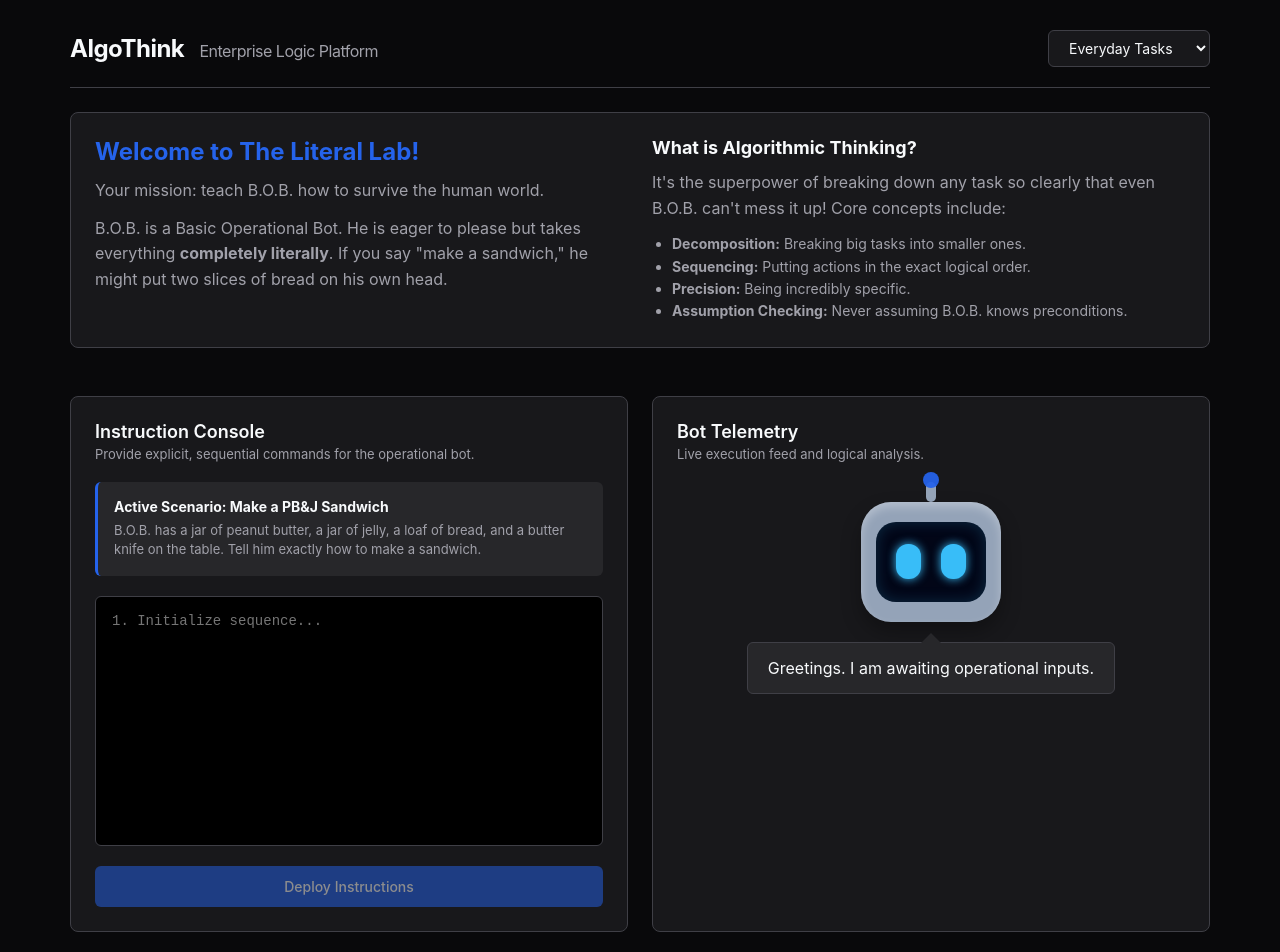
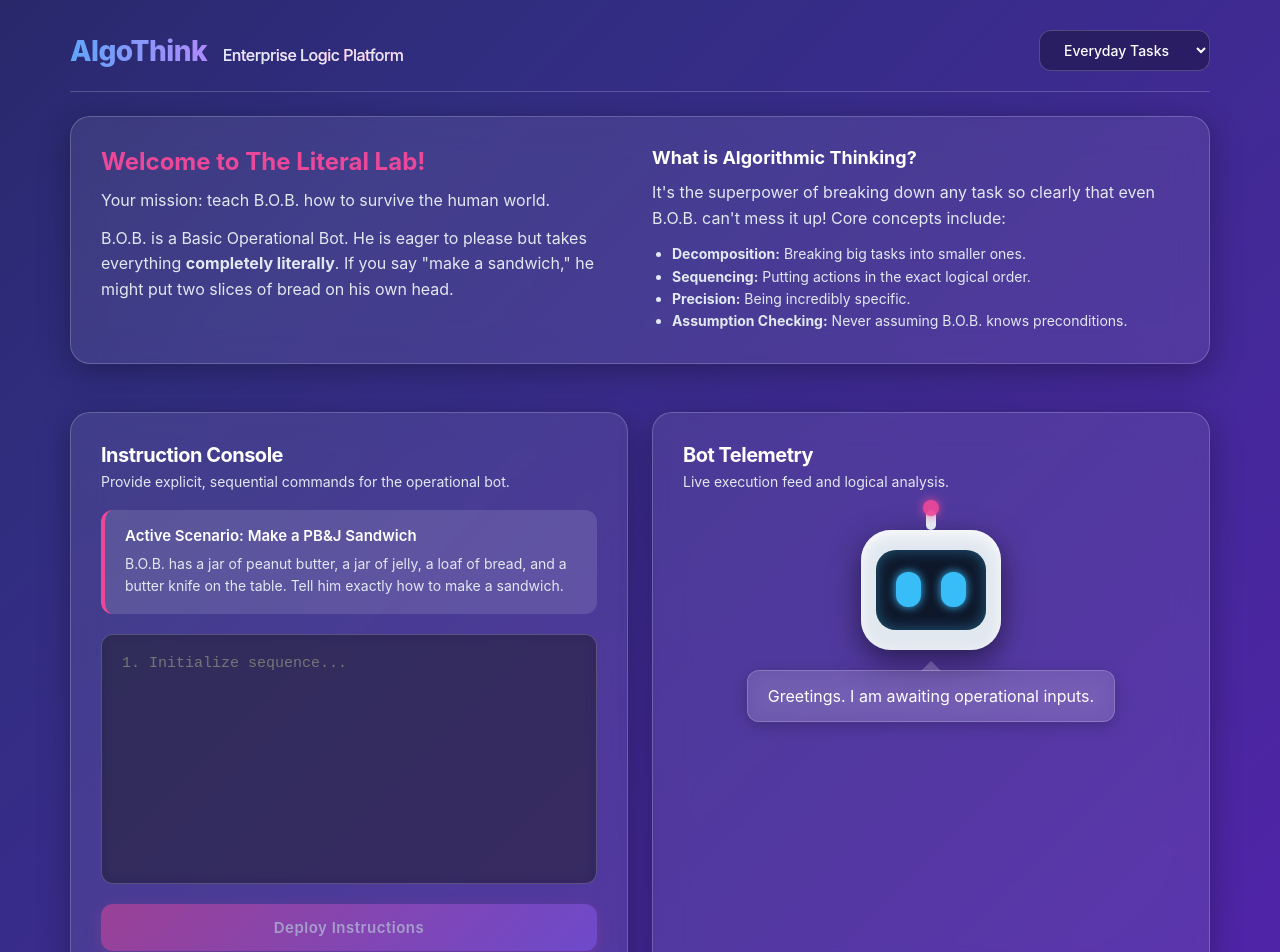
Before and after one commit to SPP-2005/AlgoThink1, a Next.js app: page / in a window 1280 px wide. Shown: the top 952 px of the page. Built offline with nearby package versions, Linux system fonts and the light colour scheme.

Commit message:
style: update UI with vibrant gradients and glassmorphism

```diff
--- a/app/globals.css
+++ b/app/globals.css
@@ -1,42 +1,50 @@
 :root {
-    --primary: #2563eb;
-    --primary-hover: #1d4ed8;
-    --background: #09090b;
-    --surface: #18181b;
-    --surface-light: #27272a;
-    --border: #3f3f46;
-    --text-main: #f8fafc;
-    --text-muted: #a1a1aa;
+    --primary: #ec4899;
+    --primary-hover: #db2777;
+    --background: #1e1b4b;
+    --surface: rgba(255, 255, 255, 0.08);
+    --surface-light: rgba(255, 255, 255, 0.12);
+    --border: rgba(255, 255, 255, 0.2);
+    --text-main: #ffffff;
+    --text-muted: #e2e8f0;
     --success: #10b981;
     --error: #ef4444;
     --warning: #f59e0b;
     --info: #3b82f6;
 
     /* BOB Colors preserved */
-    --bob-body: #94a3b8;
-    --bob-screen: #020617;
+    --bob-body: #e2e8f0;
+    --bob-screen: #0f172a;
     --bob-eye: #38bdf8;
     --bob-eye-error: #ef4444;
     --bob-eye-success: #10b981;
 
-    --radius-lg: 8px;
-    --radius-md: 6px;
-    --radius-sm: 4px;
+    --radius-lg: 20px;
+    --radius-md: 12px;
+    --radius-sm: 8px;
 }
 
 * {
     box-sizing: border-box;
     margin: 0;
     padding: 0;
-    font-family: -apple-system, BlinkMacSystemFont, "Segoe UI", Roboto, Helvetica, Arial, sans-serif;
+    font-family: 'Inter', -apple-system, BlinkMacSystemFont, "Segoe UI", Roboto, Helvetica, Arial, sans-serif;
 }
 
 body {
-    background-color: var(--background);
+    background: linear-gradient(135deg, #0f172a, #312e81, #5b21b6);
+    background-size: 200% 200%;
+    animation: gradientBG 15s ease infinite;
     color: var(--text-main);
     display: flex;
     justify-content: center;
     min-height: 100vh;
+}
+
+@keyframes gradientBG {
+    0% { background-position: 0% 50%; }
+    50% { background-position: 100% 50%; }
+    100% { background-position: 0% 50%; }
 }
 
 /* BOB Character Styles (preserved) */
@@ -57,7 +65,7 @@ body {
     display: flex;
     justify-content: center;
     align-items: center;
-    box-shadow: 0 10px 20px rgba(0,0,0,0.3), inset 0 5px 10px rgba(255,255,255,0.3);
+    box-shadow: 0 10px 30px rgba(0,0,0,0.5), inset 0 5px 15px rgba(255,255,255,0.8);
     transition: all 0.5s cubic-bezier(0.68, -0.55, 0.265, 1.55);
 }
 
@@ -77,9 +85,10 @@ body {
     top: -30px;
     width: 16px;
     height: 16px;
-    background: var(--primary);
+    background: #ec4899;
     border-radius: 50%;
     animation: blink 2s infinite;
+    box-shadow: 0 0 10px #ec4899;
 }
 
 .bob-face {
@@ -91,7 +100,7 @@ body {
     justify-content: space-evenly;
     align-items: center;
     position: relative;
-    box-shadow: inset 0 0 15px rgba(56, 189, 248, 0.2);
+    box-shadow: inset 0 0 15px rgba(56, 189, 248, 0.4);
 }
 
 .eye {
@@ -145,12 +154,15 @@ body {
 
 .bob-dialogue-box {
     background: var(--surface-light);
+    backdrop-filter: blur(10px);
+    -webkit-backdrop-filter: blur(10px);
     padding: 15px 20px;
     border-radius: var(--radius-md);
     position: relative;
     max-width: 90%;
     text-align: center;
     border: 1px solid var(--border);
+    box-shadow: 0 4px 15px rgba(0,0,0,0.2);
 }
 .bob-dialogue-box::before {
     content: '';
@@ -160,7 +172,7 @@ body {
     transform: translateX(-50%);
     border-width: 0 10px 10px 10px;
     border-style: solid;
-    border-color: transparent transparent var(--surface-light) transparent;
+    border-color: transparent transparent var(--border) transparent;
 }
 
 @keyframes blink { 0%, 100% { opacity: 1; } 50% { opacity: 0.5; } }
@@ -187,27 +199,39 @@ header {
 }
 
 .logo-text {
-    font-size: 24px;
-    font-weight: 700;
+    font-size: 28px;
+    font-weight: 800;
     letter-spacing: -0.5px;
+    background: linear-gradient(to right, #60a5fa, #c084fc, #ec4899);
+    -webkit-background-clip: text;
+    -webkit-text-fill-color: transparent;
 }
 .logo-text span {
     color: var(--text-muted);
-    font-weight: 400;
+    font-weight: 500;
     font-size: 16px;
     margin-left: 10px;
+    -webkit-text-fill-color: var(--text-muted);
 }
 
 .select-dropdown {
-    background: var(--surface);
+    background: rgba(0, 0, 0, 0.3);
     color: var(--text-main);
     border: 1px solid var(--border);
-    padding: 8px 16px;
+    padding: 10px 20px;
     border-radius: var(--radius-md);
     font-size: 14px;
+    font-weight: 500;
     outline: none;
+    backdrop-filter: blur(10px);
+    -webkit-backdrop-filter: blur(10px);
+    cursor: pointer;
+    transition: all 0.3s ease;
 }
-.select-dropdown:focus { border-color: var(--primary); }
+.select-dropdown:focus, .select-dropdown:hover {
+    border-color: #c084fc;
+    box-shadow: 0 0 10px rgba(192, 132, 252, 0.3);
+}
 
 .grid-layout {
     display: grid;
@@ -217,61 +241,84 @@ header {
 
 .panel {
     background: var(--surface);
+    backdrop-filter: blur(16px);
+    -webkit-backdrop-filter: blur(16px);
     border: 1px solid var(--border);
     border-radius: var(--radius-lg);
-    padding: 24px;
+    padding: 30px;
     display: flex;
     flex-direction: column;
     gap: 20px;
+    box-shadow: 0 8px 32px 0 rgba(0, 0, 0, 0.3);
 }
 
 .panel-title {
-    font-size: 18px;
-    font-weight: 600;
-    margin-bottom: 4px;
+    font-size: 20px;
+    font-weight: 700;
+    margin-bottom: 6px;
+    letter-spacing: -0.5px;
 }
 .panel-subtitle {
-    font-size: 13px;
+    font-size: 14px;
     color: var(--text-muted);
 }
 
 .challenge-card {
     background: var(--surface-light);
-    border-left: 3px solid var(--primary);
-    padding: 16px;
+    border-left: 4px solid var(--primary);
+    padding: 16px 20px;
     border-radius: var(--radius-md);
 }
-.challenge-card h3 { font-size: 14px; margin-bottom: 6px; }
-.challenge-card p { font-size: 13px; color: var(--text-muted); line-height: 1.5; }
+.challenge-card h3 { font-size: 15px; margin-bottom: 8px; font-weight: 600; }
+.challenge-card p { font-size: 14px; color: var(--text-muted); line-height: 1.6; }
 
 textarea {
     width: 100%;
     flex: 1;
     min-height: 250px;
-    background: #000;
+    background: rgba(0, 0, 0, 0.4);
+    backdrop-filter: blur(8px);
+    -webkit-backdrop-filter: blur(8px);
     border: 1px solid var(--border);
     border-radius: var(--radius-md);
-    padding: 16px;
+    padding: 20px;
     color: var(--text-main);
     font-family: monospace;
-    font-size: 14px;
+    font-size: 15px;
     resize: none;
+    transition: all 0.3s ease;
 }
-textarea:focus { outline: none; border-color: var(--primary); }
+textarea:focus {
+    outline: none;
+    border-color: #c084fc;
+    box-shadow: inset 0 0 10px rgba(192, 132, 252, 0.1);
+}
 
 .btn {
-    padding: 12px 24px;
+    padding: 14px 24px;
     border-radius: var(--radius-md);
     border: none;
-    font-size: 14px;
-    font-weight: 500;
+    font-size: 15px;
+    font-weight: 600;
     cursor: pointer;
-    transition: background 0.2s ease;
+    transition: all 0.3s ease;
     width: 100%;
+    letter-spacing: 0.5px;
 }
-.btn-primary { background: var(--primary); color: white; }
-.btn-primary:hover { background: var(--primary-hover); }
-.btn-primary:disabled { opacity: 0.5; cursor: not-allowed; }
+.btn-primary {
+    background: linear-gradient(135deg, #ec4899, #8b5cf6);
+    color: white;
+    box-shadow: 0 4px 15px rgba(236, 72, 153, 0.4);
+}
+.btn-primary:hover {
+    transform: translateY(-2px);
+    box-shadow: 0 6px 20px rgba(236, 72, 153, 0.6);
+}
+.btn-primary:disabled {
+    opacity: 0.5;
+    cursor: not-allowed;
+    transform: translateY(0);
+}
 
 /* Report Styles */
 .report-container {
@@ -284,12 +331,12 @@ textarea:focus { outline: none; border-color: var(--primary); }
 }
 .report-section {
     background: var(--surface-light);
-    padding: 16px;
+    padding: 16px 20px;
     border-radius: var(--radius-md);
-    border-left: 3px solid var(--info);
+    border-left: 4px solid var(--info);
 }
-.report-section h4 { font-size: 13px; margin-bottom: 6px; text-transform: uppercase; letter-spacing: 0.5px; }
-.report-section p { font-size: 13px; color: var(--text-muted); line-height: 1.5; }
+.report-section h4 { font-size: 14px; margin-bottom: 8px; font-weight: 700; text-transform: uppercase; letter-spacing: 0.5px; }
+.report-section p { font-size: 14px; color: var(--text-muted); line-height: 1.6; }
 
 .section-error { border-color: var(--error); }
 .section-error h4 { color: var(--error); }
```
